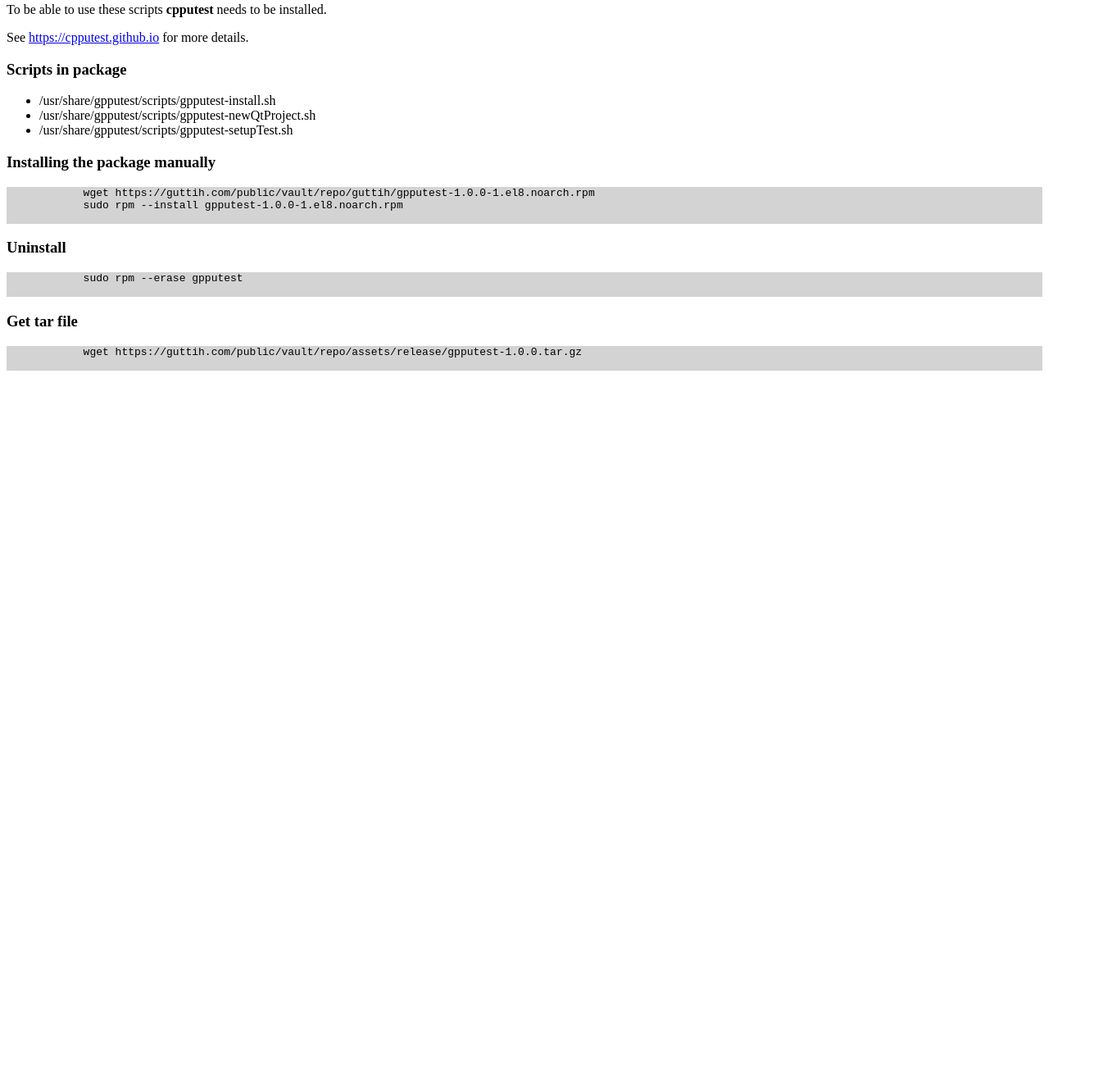
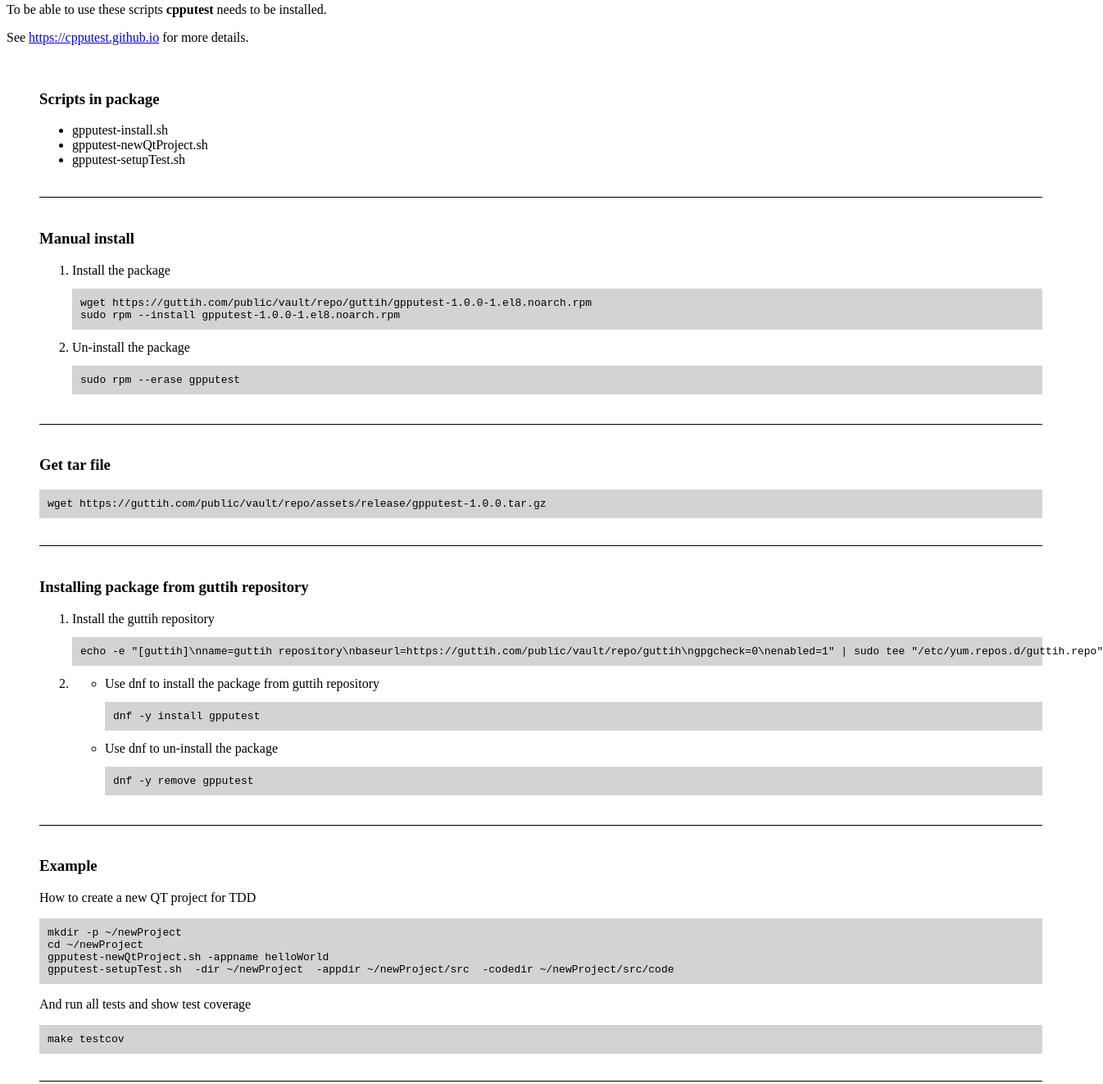
Before and after one commit to guttih/gpputest, a plain HTML site: page support/index.html in a window 1280 px wide. Shown: the part 111-1433 px from the top of the page at 82% size, 1346 px wide, since content can reach past the window. Before the commit the page ends 800 px from the top, so only its background shows below. Drawn offline with Linux system fonts and the light colour scheme.

Commit message:
udating index.html

```diff
--- a/support/index.html
+++ b/support/index.html
@@ -4,6 +4,7 @@
 <!--[if IE 8]>         <html class="no-js lt-ie9"> <![endif]-->
 <!--[if gt IE 8]>      <html class="no-js"> <!--<![endif]-->
 <html>
+
 <head>
     <meta charset="utf-8">
     <meta http-equiv="X-UA-Compatible" content="IE=edge">
@@ -12,42 +13,94 @@
     <meta name="viewport" content="width=device-width, initial-scale=1">
     <link rel="stylesheet" href="">
     <style>
-            pre { background: lightgray; }
+        pre {
+            background: lightgray;
+            padding: 10px;
+        }
+
+        .section {
+            border-style: solid;
+            border-width: 0px 0px 1px 0px;
+            padding: 20px 0px 20px 0px;
+            margin-left: 40px;
+        }
     </style>
 </head>
+
 <body>
     <!--[if lt IE 7]>
             <p class="browsehappy">You are using an <strong>outdated</strong> browser. Please <a href="#">upgrade your browser</a> to improve your experience.</p>
         <![endif]-->
     <h1>GppUTest RPM package</h1>
-        <p>Contains scripts to help with creating a new c++ project which includes unit tests allowing you to develop using a Test Driven Development (TDD).</p>
+    <p>Contains scripts to help with creating a new c++ project which includes unit tests allowing you to develop using
+        a Test Driven Development (TDD).</p>
     <p>To be able to use these scripts <b>cpputest</b> needs to be installed.</p>
 
     <p>See <a href="https://cpputest.github.io">https://cpputest.github.io</a> for more details.</p>
 
-
+    <div class="section">
         <h3>Scripts in package</h3>
         <ul>
-            <li>/usr/share/gpputest/scripts/gpputest-install.sh</li>
-            <li>/usr/share/gpputest/scripts/gpputest-newQtProject.sh</li>
-            <li>/usr/share/gpputest/scripts/gpputest-setupTest.sh</li>
+            <li>gpputest-install.sh</li>
+            <li>gpputest-newQtProject.sh</li>
+            <li>gpputest-setupTest.sh</li>
+        </ul>
+    </div>
+
+    <div class="section">
+        <h3>Manual install</h3>
+        <ol>
+            <li>Install the package
+                <pre>wget https://guttih.com/public/vault/repo/guttih/gpputest-1.0.0-1.el8.noarch.rpm
+sudo rpm --install gpputest-1.0.0-1.el8.noarch.rpm</pre>
+            </li>
+            <li>Un-install the package
+                <pre>sudo rpm --erase gpputest</pre>
+            </li>
+        </ol>
+
+    </div>
+
+    <div class="section">
+        <h3>Get tar file</h3>
+        <pre>wget https://guttih.com/public/vault/repo/assets/release/gpputest-1.0.0.tar.gz</pre>
+    </div>
+
+    <div class="section">
+        <h3>Installing package from guttih repository </h3>
+        <ol>
+            <li>Install the guttih repository
+                <pre>echo -e "[guttih]\nname=guttih repository\nbaseurl=https://guttih.com/public/vault/repo/guttih\ngpgcheck=0\nenabled=1" | sudo tee "/etc/yum.repos.d/guttih.repo"</pre>
+            </li>
+            <li>
+                <ul>
+                    <li>Use dnf to install the package from guttih repository
+                        <pre>dnf -y install gpputest</pre>
+                    </li>
+                    <li>Use dnf to un-install the package
+                        <pre>dnf -y remove gpputest</pre>
+                    </li>
                 </ul>
 
-        <h3>Installing the package manually</h3>
-        <pre>
-            wget https://guttih.com/public/vault/repo/guttih/gpputest-1.0.0-1.el8.noarch.rpm
-            sudo rpm --install gpputest-1.0.0-1.el8.noarch.rpm
-        </pre>
-        <h3>Uninstall</h3>
-        <pre>
-            sudo rpm --erase gpputest
-        </pre>
+            </li>
+        </ol>
 
-        <h3>Get tar file</h3>
-        <pre>
-            wget https://guttih.com/public/vault/repo/assets/release/gpputest-1.0.0.tar.gz
-        </pre>
+    </div>
+
+    <div class="section">
+        <h3>Example </h3>
+        <p>How to create a new QT project for TDD</p>
+        <pre>mkdir -p ~/newProject
+cd ~/newProject
+gpputest-newQtProject.sh -appname helloWorld
+gpputest-setupTest.sh  -dir ~/newProject  -appdir ~/newProject/src  -codedir ~/newProject/src/code</pre>
+        <p>And run all tests and show test coverage</p>
+        <pre>make testcov</pre>
+    </div>
+
+
 
     <script src="" async defer></script>
 </body>
+
 </html>
```
Also changed, not shown: 1 other file. Lines whose indentation alone changed are shown as unchanged.
